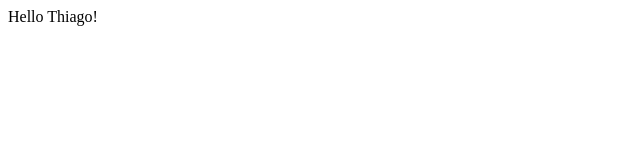
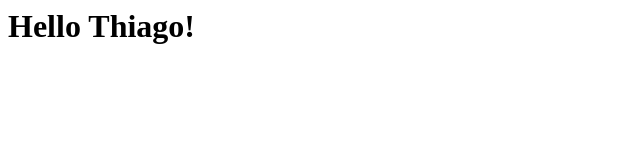
Before and after one commit to tcarvalho87/projeto-curso-git, a plain HTML site: page index.html in a window 1280 px wide. Shown: the whole page, without its empty margins (0-640 px from the left). Drawn offline with Linux system fonts and the light colour scheme.

Commit message:
Alterando mensagem Hello Thiago

```diff
--- a/index.html
+++ b/index.html
@@ -1,4 +1,6 @@
 <html>
 <title>Aprendendo Git e GitHub</title>
-<body>Hello Thiago!</body>
+<body>
+<h1> Hello Thiago! </h1>
+</body>
 </html>
```
